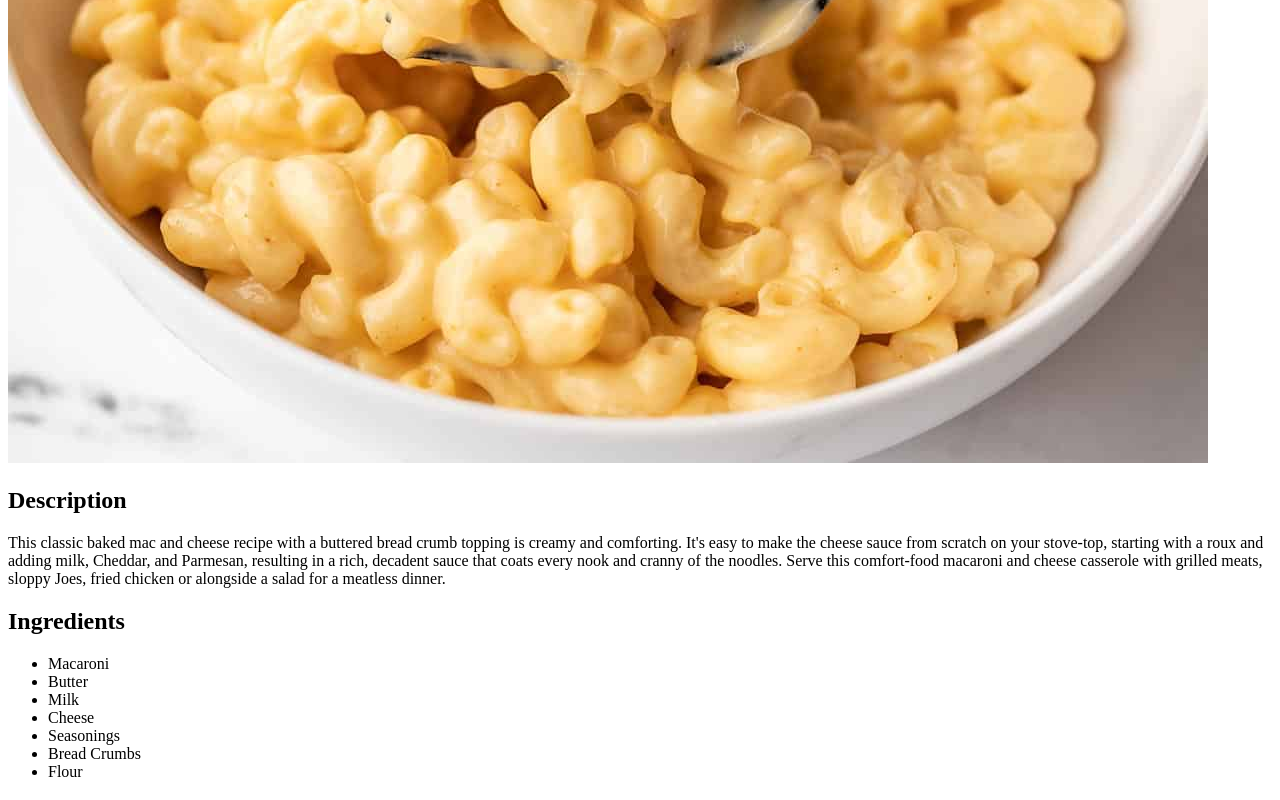
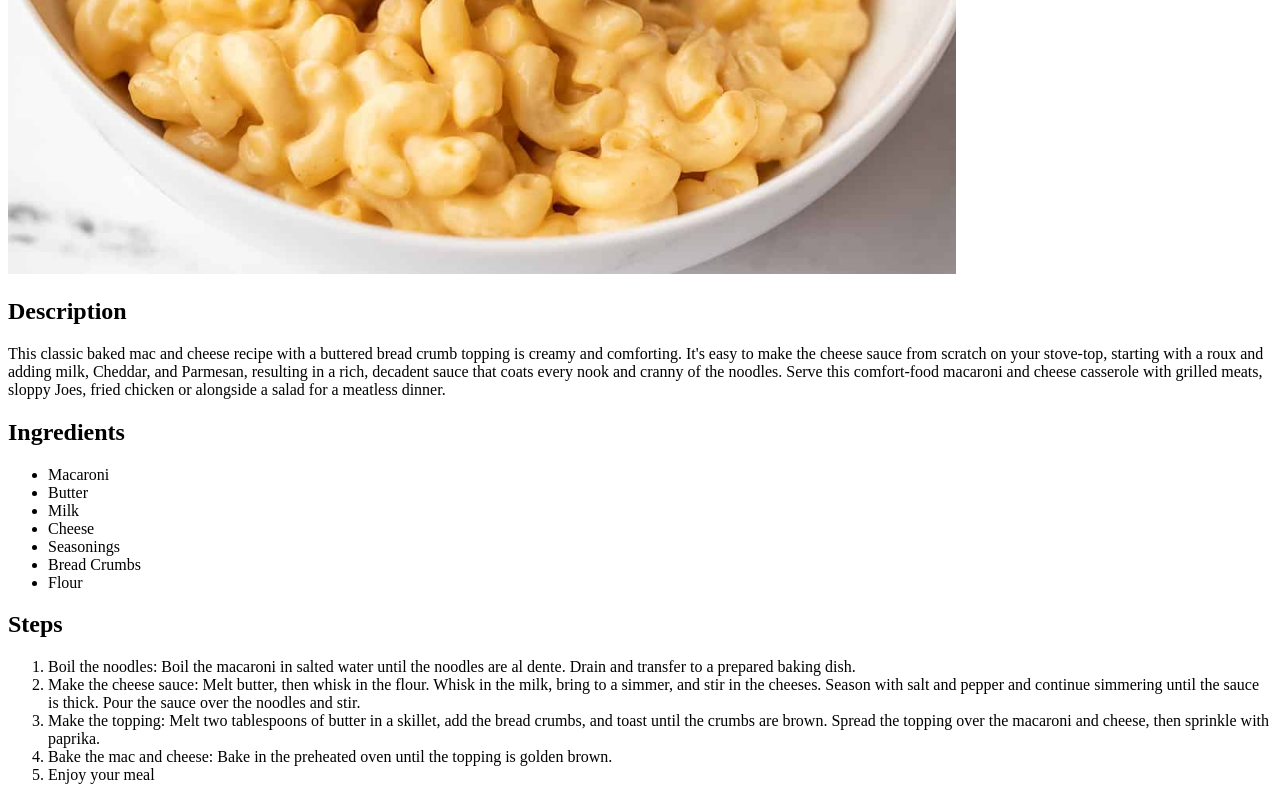
Before and after one commit to mr-tsrakasu/Odin-Recipes, a plain HTML site: page recipes/mac_and_cheese.html in a window 1280 px wide. Shown: the part 517-1317 px from the top of the page. Drawn offline with Linux system fonts and the light colour scheme.

Commit message:
Add cooking instructions to recipe #1

```diff
--- a/recipes/mac_and_cheese.html
+++ b/recipes/mac_and_cheese.html
@@ -10,7 +10,7 @@
     <h1>Mac and Cheese Recipe</h1>
 
 
-    <img src="../img/Homemade-Mac-and-Cheese-fork.jpg" alt="mac_and_cheese">
+    <img src="../img/Homemade-Mac-and-Cheese-fork.jpg" alt="mac_and_cheese" width="75%" >
 
     <h2>Description</h2>
 
@@ -29,8 +29,21 @@
         <li>Seasonings</li>
         <li>Bread Crumbs</li>
         <li>Flour</li>
+    </ul>
 
-    </ul>
+
+    <h2>Steps</h2>
+
+
+    <ol>
+        <li>Boil the noodles: Boil the macaroni in salted water until the noodles are al dente. Drain and transfer to a prepared baking dish.</li>
+        <li>Make the cheese sauce: Melt butter, then whisk in the flour. Whisk in the milk, bring to a simmer, and stir in the cheeses. Season with salt and pepper and continue simmering until the sauce is thick. Pour the sauce over the noodles and stir.</li>
+        <li>Make the topping: Melt two tablespoons of butter in a skillet, add the bread crumbs, and toast until the crumbs are brown. Spread the topping over the macaroni and cheese, then sprinkle with paprika.</li>
+        <li> Bake the mac and cheese: Bake in the preheated oven until the topping is golden brown.</li>
+        <li>Enjoy your meal</li>
+    </ol>
+
+
 
 </body>
 </html>
```
